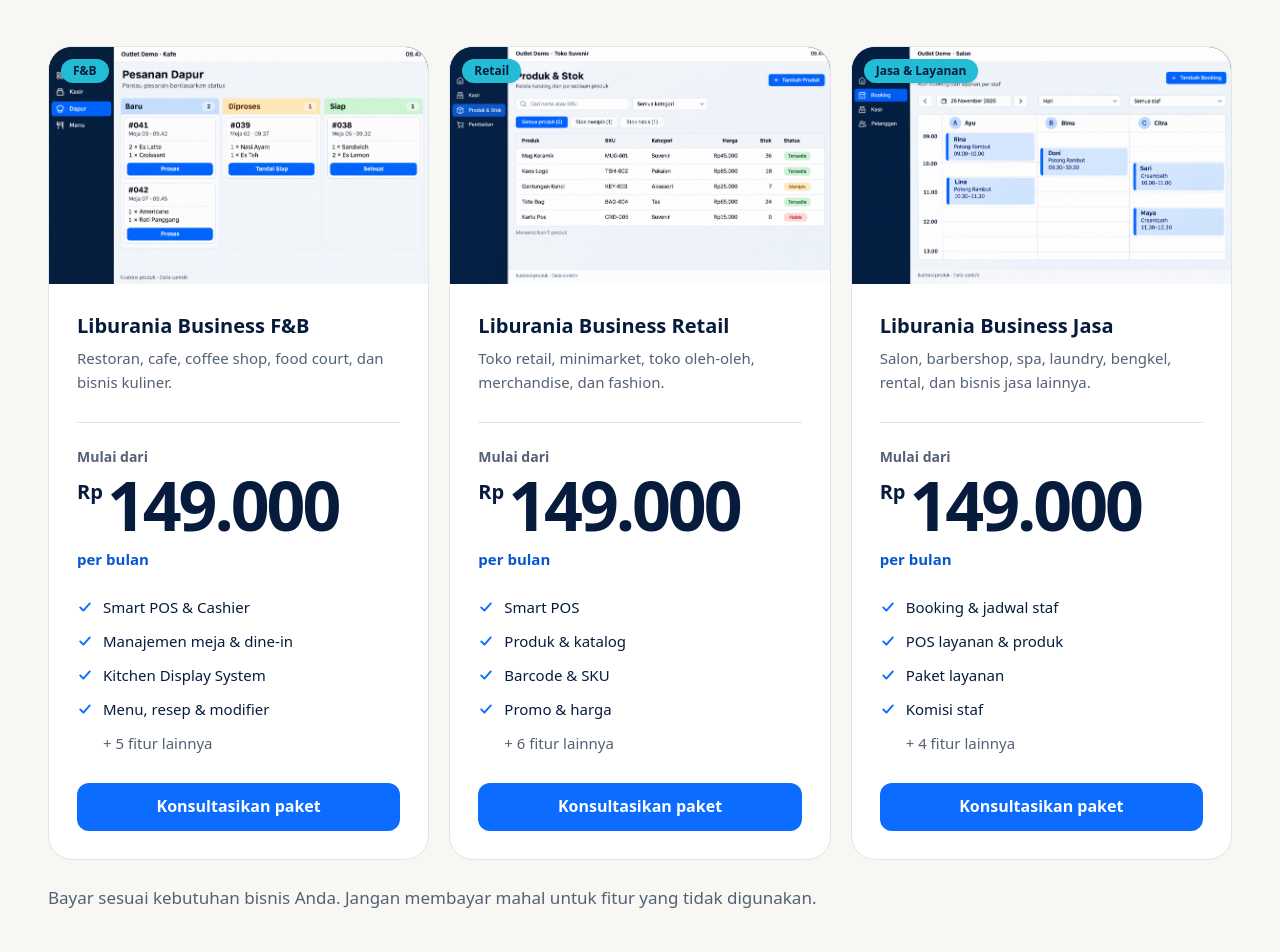
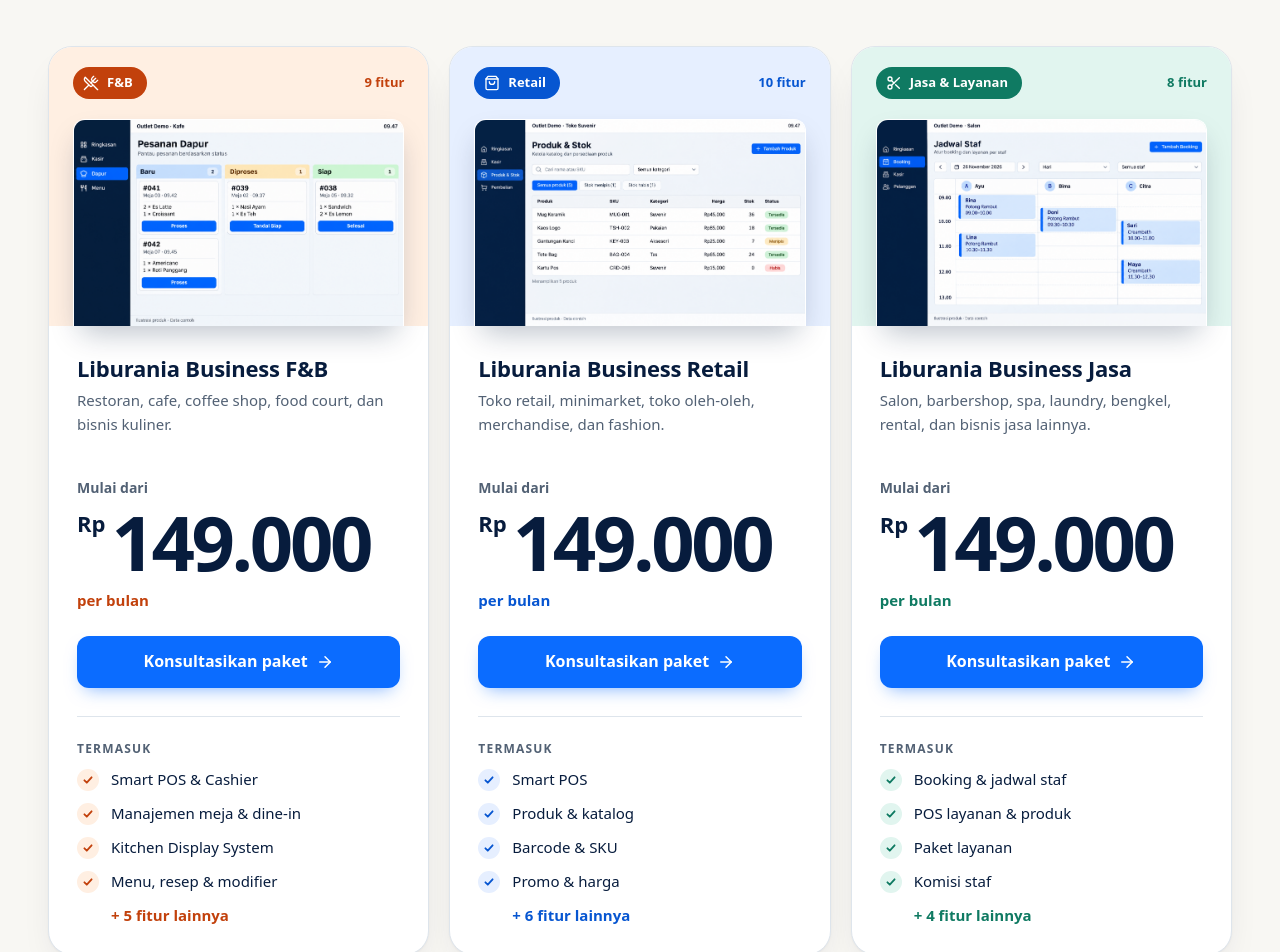
Before and after one commit to rezkyrevansyah/liburania-business-landing, an Astro site: page / in a window 1280 px wide. Shown: the part 5300-6252 px from the top of the page. Built offline with nearby package versions, Linux system fonts and the light colour scheme; Astro itself is replaced by a stand-in of ours.

Commit message:
Perjelas kartu harga per produk
Tiap produk (F&B, Retail, Jasa) kini punya warna identitas sendiri pada
area layar sistem, label kategori, ikon centang, dan teks per bulan.
Harga diperbesar dan diletakkan tepat di atas tombol konsultasi, lalu
ringkasan fitur menyusul di bawah dengan judul Termasuk. Di bawah 1024px
kartu ditumpuk satu kolom agar harga tidak terpotong.

```diff
--- a/src/components/Pricing.astro
+++ b/src/components/Pricing.astro
@@ -1,7 +1,14 @@
 ---
 import { Picture } from 'astro:assets';
 import { price, pricingUrlFor, reliability } from '../data/site';
-import { sectors } from '../data/sectors';
+import { sectors, type SectorId } from '../data/sectors';
+
+// Kelas ditulis utuh agar terdeteksi Tailwind.
+const tone: Record<SectorId, { tint: string; text: string; solid: string }> = {
+  fnb: { tint: 'bg-fnb-tint', text: 'text-fnb', solid: 'bg-fnb' },
+  retail: { tint: 'bg-retail-tint', text: 'text-blue-deep', solid: 'bg-blue-deep' },
+  service: { tint: 'bg-service-tint', text: 'text-service', solid: 'bg-service' },
+};
 ---
 
 <section id="harga" aria-labelledby="harga-title" class="py-16 md:py-24 lg:py-28">
@@ -15,59 +22,103 @@ import { sectors } from '../data/sectors';
       </p>
     </div>
 
-    <ul class="mt-10 grid gap-5 md:mt-14 md:grid-cols-3">
+    <ul class="mx-auto mt-10 grid max-w-xl gap-5 md:mt-14 lg:max-w-none lg:grid-cols-3">
       {
         sectors.map((s) => (
-          <li class="group flex flex-col overflow-clip rounded-[var(--radius-panel)] border border-line bg-white transition-[box-shadow,transform] duration-200 hover:-translate-y-0.5 hover:shadow-[0_24px_50px_-30px_rgb(7_28_61/0.45)]">
-            <div class="relative aspect-[16/10] overflow-clip bg-navy">
+          <li class="group flex flex-col overflow-clip rounded-[var(--radius-panel)] border border-line bg-white shadow-[0_1px_2px_rgb(7_28_61/0.04),0_18px_40px_-18px_rgb(7_28_61/0.18)] transition-[box-shadow,transform] duration-200 hover:-translate-y-0.5 hover:shadow-[0_24px_50px_-30px_rgb(7_28_61/0.45)]">
+            <div class:list={['flex flex-col gap-5 px-6 pt-5', tone[s.id].tint]}>
+              <div class="flex items-center justify-between gap-3">
+                <span class:list={['inline-flex h-8 items-center gap-2 rounded-full pr-3.5 pl-2.5 text-[0.8125rem] font-bold text-white', tone[s.id].solid]}>
+                  <svg aria-hidden="true" viewBox="0 0 24 24" class="size-4 shrink-0" fill="none" stroke="currentColor" stroke-width="2" stroke-linecap="round" stroke-linejoin="round">
+                    {s.id === 'fnb' && (
+                      <>
+                        <path d="m16 2-2.3 2.3a3 3 0 0 0 0 4.2l1.8 1.8a3 3 0 0 0 4.2 0L22 8" />
+                        <path d="M15 15 3.3 3.3a4.2 4.2 0 0 0 0 6l7.3 7.3c.7.7 2 .7 2.8 0L15 15Zm0 0 7 7" />
+                        <path d="m2.1 21.8 6.4-6.3" />
+                        <path d="m19 5-7 7" />
+                      </>
+                    )}
+                    {s.id === 'retail' && (
+                      <>
+                        <path d="M6 2 3 6v14a2 2 0 0 0 2 2h14a2 2 0 0 0 2-2V6l-3-4Z" />
+                        <path d="M3 6h18" />
+                        <path d="M16 10a4 4 0 0 1-8 0" />
+                      </>
+                    )}
+                    {s.id === 'service' && (
+                      <>
+                        <circle cx="6" cy="6" r="3" />
+                        <circle cx="6" cy="18" r="3" />
+                        <path d="M20 4 8.12 15.88" />
+                        <path d="M14.47 14.48 20 20" />
+                        <path d="M8.12 8.12 12 12" />
+                      </>
+                    )}
+                  </svg>
+                  {s.tab}
+                </span>
+                <span class:list={['text-[0.8125rem] font-semibold', tone[s.id].text]}>{s.features.length} fitur</span>
+              </div>
+              <div class="aspect-[2/1] overflow-clip rounded-t-[var(--radius-control)] border border-b-0 border-white shadow-[0_14px_30px_-8px_rgb(7_28_61/0.28)]">
                 <Picture
                   src={s.ui}
                   alt=""
                   formats={['avif', 'webp']}
                   fallbackFormat="jpg"
                   widths={[480, 720, 960]}
-                sizes="(min-width: 768px) 33vw, 100vw"
+                  sizes="(min-width: 1024px) 33vw, (min-width: 640px) 36rem, 100vw"
                   class="h-full w-full object-cover object-left-top"
                 />
-              <span class="absolute top-3 left-3 rounded-full bg-cyan px-3 py-1 text-xs font-bold text-navy shadow-sm">
-                {s.tab}
-              </span>
+              </div>
             </div>
 
             <div class="flex flex-1 flex-col p-6 sm:p-7">
-              <p class="text-xl font-bold">{s.product}</p>
+              <div class="lg:min-h-[6.5rem]">
+                <p class="text-[1.375rem] leading-[1.3] font-bold tracking-[-0.01em]">{s.product}</p>
                 <p class="mt-1.5 text-[0.9375rem] text-muted">{s.audience}</p>
-
-              <div class="mt-7 border-t border-line pt-6">
-                <p class="text-sm font-semibold text-muted">Mulai dari</p>
-                <p class="mt-1 flex items-start gap-1 text-navy">
-                  <span class="mt-[0.35em] text-xl font-bold">Rp</span>
-                  <span class="text-[clamp(3.25rem,2.4rem+2.4vw,4.25rem)] leading-none font-[780] tracking-[-0.045em] tabular-nums">{price.replace('Rp', '')}</span>
-                </p>
-                <p class="mt-2 text-[0.9375rem] font-semibold text-blue-deep">per bulan</p>
               </div>
 
-              <ul class="mt-6 flex-1 space-y-2.5 text-[0.9375rem]">
-                {s.features.slice(0, 4).map((f) => (
-                  <li class="flex items-center gap-2.5">
-                    <svg aria-hidden="true" viewBox="0 0 20 20" class="size-4 shrink-0 text-blue" fill="none" stroke="currentColor" stroke-width="2.4">
-                      <path d="M4 10.5l4 4 8-9" stroke-linecap="round" stroke-linejoin="round" />
-                    </svg>
-                    {f}
-                  </li>
-                ))}
-                <li class="pl-6.5 text-muted">+ {s.features.length - 4} fitur lainnya</li>
-              </ul>
+              <div class="mt-5">
+                <p class="text-sm font-semibold text-muted">Mulai dari</p>
+                <p class="mt-1.5 flex items-start gap-1.5 text-navy">
+                  <span class="mt-[0.4em] text-[1.375rem] leading-none font-bold">Rp</span>
+                  <span class="text-[clamp(3rem,1rem+12vw,4.75rem)] leading-none font-[800] tracking-[-0.045em] whitespace-nowrap tabular-nums lg:text-[clamp(3.5rem,9.3vw_-_2.125rem,4.75rem)]">{price.replace('Rp', '')}</span>
+                </p>
+                <p class:list={['mt-2 text-[0.9375rem] font-semibold', tone[s.id].text]}>per bulan</p>
+              </div>
 
               <a
                 href={pricingUrlFor(s.product)}
                 target="_blank"
                 rel="noopener"
-                class="btn btn-primary mt-7 w-full"
+                class="btn btn-primary mt-6 min-h-13 w-full shadow-[0_8px_18px_-8px_rgb(11_108_255/0.55)]"
                 data-track="pricing_click"
                 data-section="harga"
-                data-sector={s.id}>Konsultasikan paket</a
+                data-sector={s.id}
               >
+                Konsultasikan paket
+                <svg aria-hidden="true" viewBox="0 0 24 24" class="size-[18px] shrink-0" fill="none" stroke="currentColor" stroke-width="2" stroke-linecap="round" stroke-linejoin="round">
+                  <path d="M5 12h14" />
+                  <path d="m12 5 7 7-7 7" />
+                </svg>
+              </a>
+
+              <div class="mt-7 border-t border-line pt-6">
+                <p class="text-xs font-bold tracking-[0.1em] text-muted uppercase">Termasuk</p>
+                <ul class="mt-3 space-y-3 text-[0.9375rem] leading-[1.4]">
+                  {s.features.slice(0, 4).map((f) => (
+                    <li class="flex items-center gap-3">
+                      <span class:list={['grid size-[22px] shrink-0 place-items-center rounded-full', tone[s.id].tint, tone[s.id].text]}>
+                        <svg aria-hidden="true" viewBox="0 0 20 20" class="size-3" fill="none" stroke="currentColor" stroke-width="3">
+                          <path d="M4 10.5l4 4 8-9" stroke-linecap="round" stroke-linejoin="round" />
+                        </svg>
+                      </span>
+                      {f}
+                    </li>
+                  ))}
+                  <li class:list={['pl-[34px] font-semibold', tone[s.id].text]}>+ {s.features.length - 4} fitur lainnya</li>
+                </ul>
+              </div>
             </div>
           </li>
         ))
--- a/src/styles/global.css
+++ b/src/styles/global.css
@@ -14,6 +14,13 @@
   --color-line: #dee5ec;
   --color-muted: #526174;
   --color-mist: #a9b8cc;
+
+  /* Warna identitas per produk di kartu harga. Retail memakai blue-deep. */
+  --color-fnb: #c2410c;
+  --color-fnb-tint: #ffefe2;
+  --color-retail-tint: #e6efff;
+  --color-service: #0f7a62;
+  --color-service-tint: #e1f5ef;
 
   --radius-photo: 20px;
   --radius-panel: 24px;
```
Lines whose indentation alone changed are shown as unchanged.
